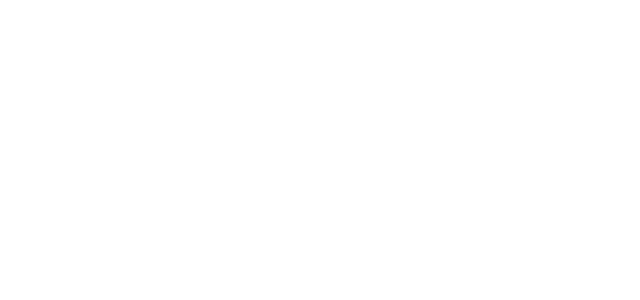
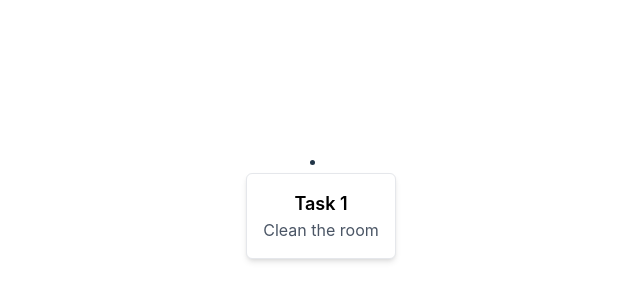
Before and after one commit to Kenta-Asakura/task-ease, a React (Vite) app in the folder task-ease/: page / in a window 1280 px wide. Shown: the part 196-496 px from the top of the page, without its empty margins (319-959 px from the left). Built offline with nearby package versions, Linux system fonts and the light colour scheme.

Commit message:
Task Component created (to be tested)

```diff
--- a/task-ease/src/App.jsx
+++ b/task-ease/src/App.jsx
@@ -2,7 +2,7 @@
 import KanbanPage from './pages/KanbanPage'
 import './App.css'
 
-function App() {
+export default function App() {
   const [count, setCount] = useState(0)
 
   return (
@@ -11,5 +11,3 @@
     </>
   )
 }
-
-export default App
--- a/task-ease/src/components/Board.jsx
+++ b/task-ease/src/components/Board.jsx
@@ -1,9 +1,7 @@
 import Task from "./Task";
 
-function Board() {
+export default function Board() {
   return (
     <Task></Task>
   )
 }
-
-export default Board;
--- a/task-ease/src/components/Column.jsx
+++ b/task-ease/src/components/Column.jsx
@@ -0,0 +1,10 @@
+import Task from "./Task";
+
+export default function Column({ title, tasks }) {
+  return (
+    <>
+      <div className="bg-gray-100 p-4"></div>
+      <Task></Task>
+    </>
+  )
+};
--- a/task-ease/src/components/Task.jsx
+++ b/task-ease/src/components/Task.jsx
@@ -1,7 +1,10 @@
-function Task() {
+export default function Task() {
   return (
-    <></>
+    <li>
+      <article className="bg-white shadow-md p-4 rounded-md border border-gray-200">
+        <h3 className="text-lg font-semibold text-black">Task 1</h3>
+        <p className="text-gray-600">Clean the room</p>
+      </article>
+    </li>
   );
 };
-
-export default Task;
--- a/task-ease/src/components/TaskForm.jsx
+++ b/task-ease/src/components/TaskForm.jsx
@@ -1,7 +1,5 @@
-function TaskForm() {
+export default function TaskForm() {
   return (
     <></>
   )
 }
-
-export default TaskForm;
--- a/task-ease/src/pages/KanbanPage.jsx
+++ b/task-ease/src/pages/KanbanPage.jsx
@@ -1,9 +1,7 @@
 import Board from "../components/Board";
 
-function KanbanPage() {
+export default function KanbanPage() {
   return (
     <Board></Board>
   )
 }
-
-export default KanbanPage;
```
Also changed, not shown: 1 other file (tests, documents, lock files or other folders).
